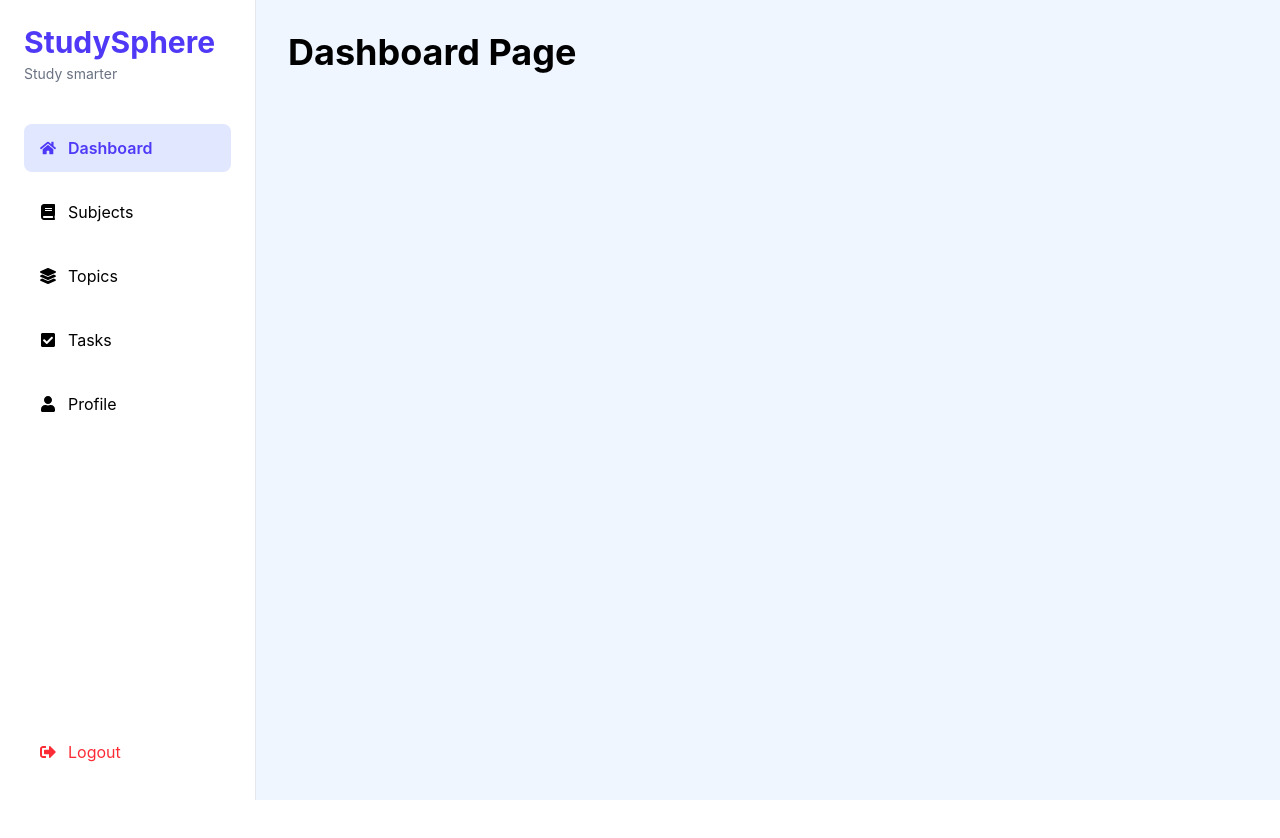
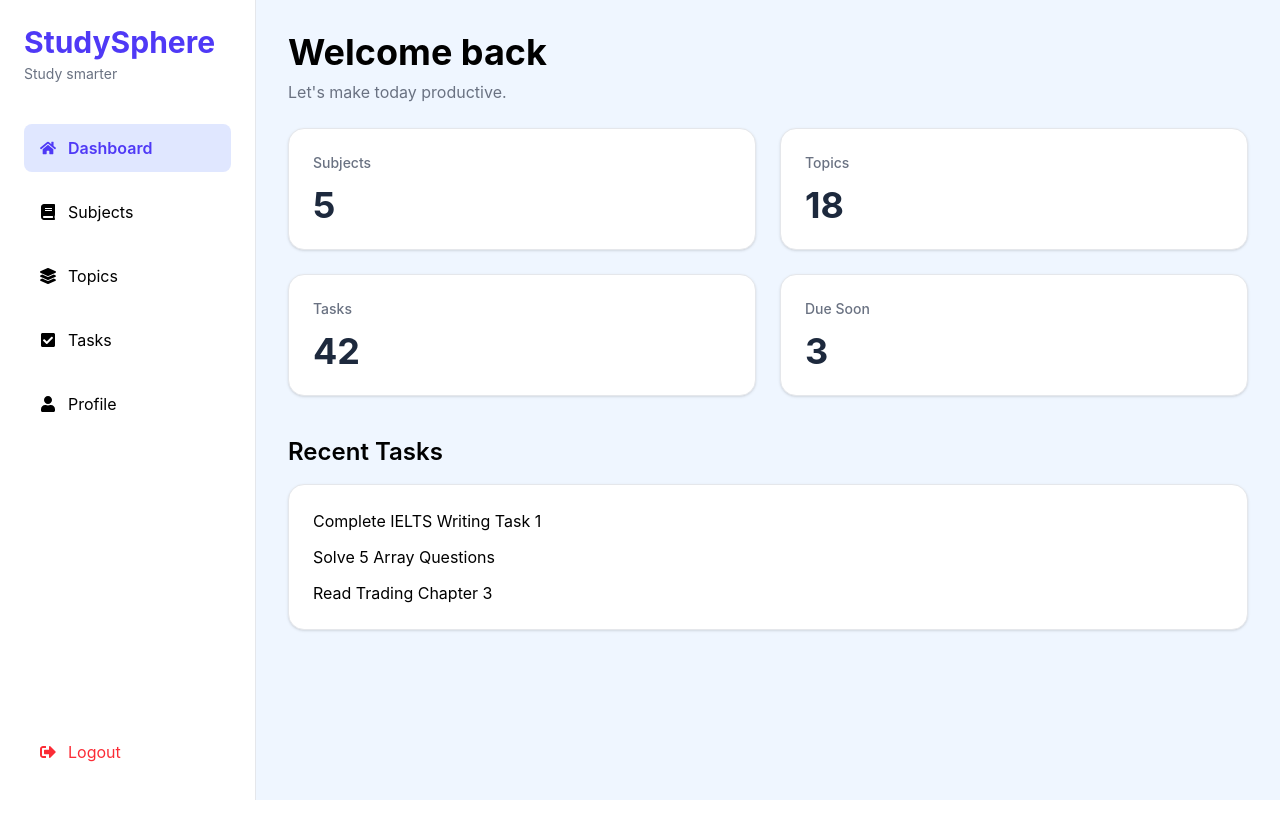
Before and after one commit to Sanidhi07/studySphere, a React (Vite) app in the folder client/: page /dashboard in a window 1280 px wide. Shown: the top 838 px of the page. Built offline with nearby package versions, Linux system fonts and the light colour scheme.

Commit message:
feat: build dashboard page with stats and recent tasks

```diff
--- /dev/null
+++ b/client/src/components/StatCard.tsx
@@ -0,0 +1,14 @@
+interface StatCardProps{
+  title:string;
+  value:number;
+}
+
+function StatCard({title,value}:StatCardProps) {
+  return (
+    <div className="bg-white rounded-2xl shadow-sm p-6 border border-gray-200 hover:shadow-md transition-shadow">
+      <h3 className="text-sm text-gray-500 font-medium">{title}</h3>
+      <p className="mt-3 text-4xl font-bold text-slate-800">{value}</p>
+    </div>
+  );
+}
+export default StatCard;
--- /dev/null
+++ b/client/src/data/dashboardData.ts
@@ -0,0 +1,25 @@
+
+
+export const dashboardStats=[
+  {
+    title:"Subjects",
+    value:5,
+  },
+  {
+    title:"Topics",
+    value:18,
+  },
+  {
+    title:"Tasks",
+    value:42,
+  },
+  {
+    title:"Due Soon",
+    value:3,
+  },
+]
+export const recentTasks = [
+  "Complete IELTS Writing Task 1",
+  "Solve 5 Array Questions",
+  "Read Trading Chapter 3",
+];
--- a/client/src/pages/DashboardPage.tsx
+++ b/client/src/pages/DashboardPage.tsx
@@ -1,10 +1,29 @@
 import DashboardLayout from "../layouts/DashboardLayout";
+import StatCard from "../components/StatCard";
+import {dashboardStats,recentTasks} from "../data/dashboardData";
 
 function DashboardPage(){
     return(
         <DashboardLayout>
-            <h1 className="text-4xl font-bold">Dashboard Page</h1>
-            {/* Add your dashboard content here */}
+            <h1 className="text-4xl font-bold">Welcome back</h1>
+            <p className="text-gray-500 mt-2">Let's make today productive.</p>
+            <div className="grid grid-cols-1 md:grid-cols-2 gap-6 mt-6">
+                {dashboardStats.map((stat)=>(
+                    <StatCard key={stat.title} title={stat.title} value={stat.value} />
+                ))}
+            </div>
+            <div className="mt-10">
+                <h2 className="text-2xl font-semibold mb-4">Recent Tasks</h2>
+                <div className="bg-white rounded-2xl border border-gray-200 shadow-sm p-6">
+                    <ul className="space-y-3">
+                        {recentTasks.map((task,index)=>(
+                            <li key={index} className="flex items-center space-x-3">
+                                {task}
+                            </li>
+                        ))}
+                    </ul>
+                </div>
+            </div>
         </DashboardLayout>
     );
 }
```
